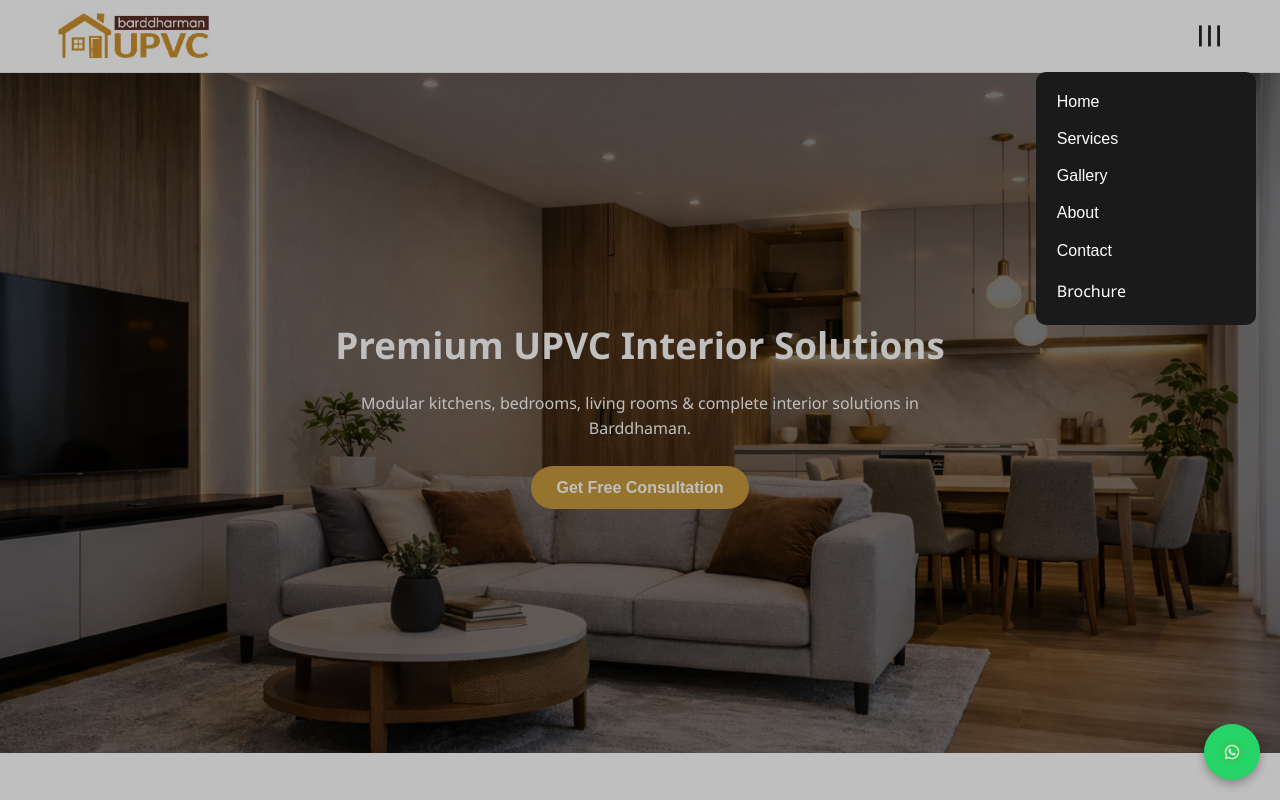
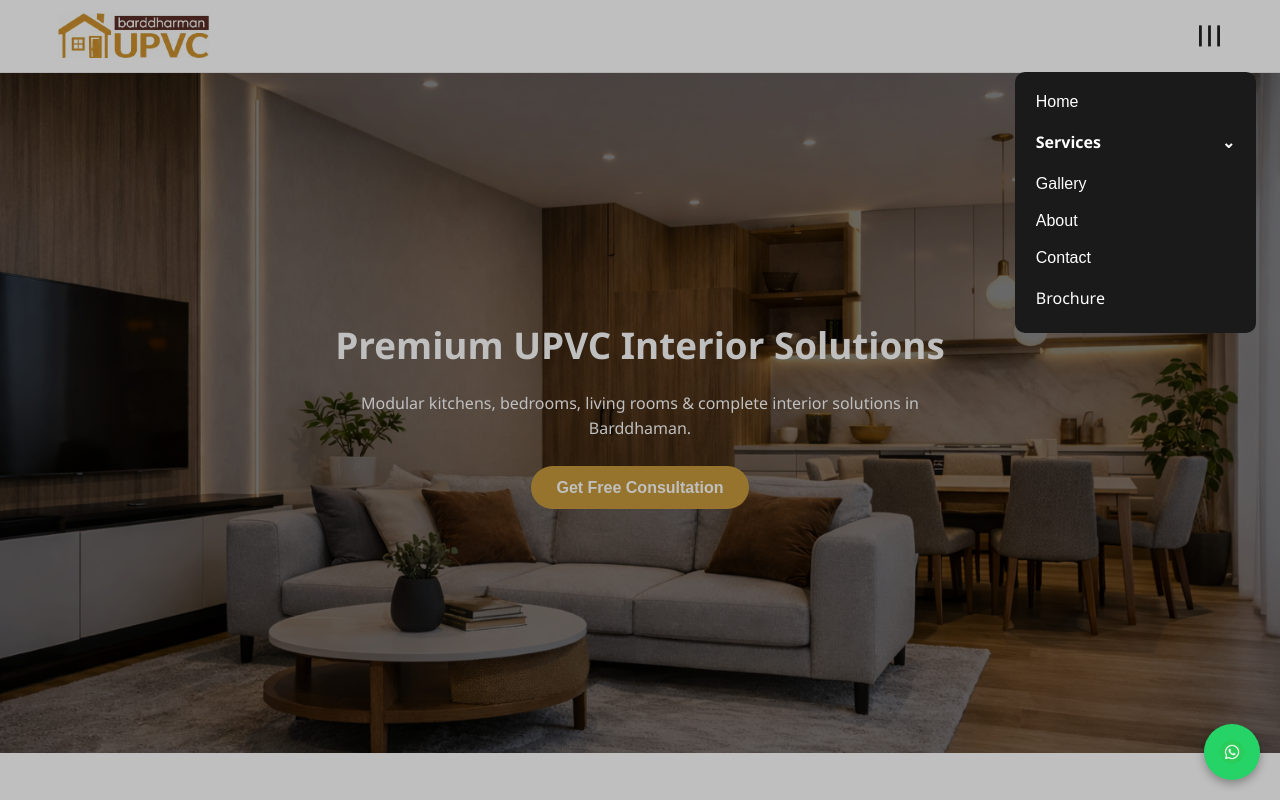
Before and after one commit to hritam03/barddhaman-upvc-interiors, a React (Vite) app: page / in a window 1280 px wide. Both pictures are taken after a click on the element "Toggle menu". Shown: the top 800 px of the page. Built offline with nearby package versions, Linux system fonts and the light colour scheme.

Commit message:
WIP: Menubar Updated

```diff
--- a/src/components/Header.jsx
+++ b/src/components/Header.jsx
@@ -1,13 +1,38 @@
 import { useState } from "react";
-import logo from "../assets/bupvc.jpg"
+import logo from "../assets/bupvc.jpg";
+
+const servicesList = [
+  "Modular Kitchen",
+  "Wardrobe",
+  "TV Unit",
+  "Wall Paneling",
+  "Office Furniture",
+  "Door",
+  "Furniture",
+  "Partition",
+  "Bed",
+  "Temple",
+  "Dressing Table",
+  "Wall Ceiling",
+  "Table",
+  "Wall Art",
+  "Louvers",
+  "Security Cabin",
+  "Portable Hut",
+  "Malia",
+  "UPVC / Aluminium Windows"
+];
 
 function Header() {
   const [menuOpen, setMenuOpen] = useState(false);
+  const [servicesOpen, setServicesOpen] = useState(false);
 
   const handleScroll = (id) => {
     const el = document.getElementById(id);
     if (el) {
       el.scrollIntoView({ behavior: "smooth" });
+      setMenuOpen(false);
+      setServicesOpen(false);
     }
   };
 
@@ -16,7 +41,11 @@ function Header() {
       {/* HEADER */}
       <header className="header">
         <nav className="navbar">
-          <div className="logo" onClick={() => handleScroll("home")} style={{cursor: "pointer"}}>
+          <div
+            className="logo"
+            onClick={() => handleScroll("home")}
+            style={{ cursor: "pointer" }}
+          >
             <img src={logo} alt="Barddhaman UPVC Interiors Logo" />
           </div>
 
@@ -34,16 +63,31 @@ function Header() {
       {/* DROPDOWN MENU */}
       <div className={`dropdown-menu ${menuOpen ? "open" : ""}`}>
         <button onClick={() => handleScroll("home")}>Home</button>
-        <button onClick={() => handleScroll("services")}>Services</button>
+
+        {/* SERVICES ACCORDION */}
+        <div className="services-accordion">
+          <div
+            className="services-header"
+            onClick={() => setServicesOpen(!servicesOpen)}
+          >
+            <span>Services</span>
+            <span className={`arrow ${servicesOpen ? "rotate" : ""}`}>⌄</span>
+          </div>
+
+          <div className={`services-body ${servicesOpen ? "open" : ""}`}>
+            {servicesList.map((service, index) => (
+              <div key={index} className="service-item">
+                {service}
+              </div>
+            ))}
+          </div>
+        </div>
+
         <button onClick={() => handleScroll("gallery")}>Gallery</button>
         <button onClick={() => handleScroll("about")}>About</button>
         <button onClick={() => handleScroll("contact")}>Contact</button>
 
-        <a
-          href="/brochure.pdf"
-          target="_blank"
-          rel="noopener noreferrer"
-        >
+        <a href="/brochure.pdf" target="_blank" rel="noopener noreferrer">
           Brochure
         </a>
       </div>
@@ -52,7 +96,10 @@ function Header() {
       {menuOpen && (
         <div
           className="light-overlay"
-          onClick={() => setMenuOpen(false)}
+          onClick={() => {
+            setMenuOpen(false);
+            setServicesOpen(false);
+          }}
         />
       )}
     </>
--- a/src/styles/main.css
+++ b/src/styles/main.css
@@ -143,6 +143,56 @@ ul {
 
 section {
   scroll-margin-top: 90px;
+}
+/* =========================
+   SERVICES ACCORDION
+========================= */
+
+/* .services-accordion {
+  border-top: 1px solid rgba(255, 255, 255, 0.15);
+  padding-top: 0.4rem;
+} */
+
+.services-accordion :hover {
+  color: #c89b3c;
+}
+
+.services-header {
+  display: flex;
+  justify-content: space-between;
+  align-items: center;
+  cursor: pointer;
+  color: #ffffff;
+  font-weight: 600;
+  padding: 0.3rem;
+}
+
+.arrow {
+  transition: transform 0.3s ease;
+}
+
+.arrow.rotate {
+  transform: rotate(180deg);
+}
+
+.services-body {
+  max-height: 0;
+  overflow: hidden;
+  transition: max-height 0.35s ease;
+}
+
+/* OPEN STATE */
+.services-body.open {
+  max-height: 320px;          /* 👈 visible height */
+  overflow-y: auto;           /* 👈 enable vertical scroll */
+}
+
+
+.service-item {
+  padding: 0.35rem 0.3rem;
+  font-size: 0.95rem;
+  color: #dddddd;
+  border-bottom: 1px solid rgba(255, 255, 255, 0.08);
 }
 
 
```
